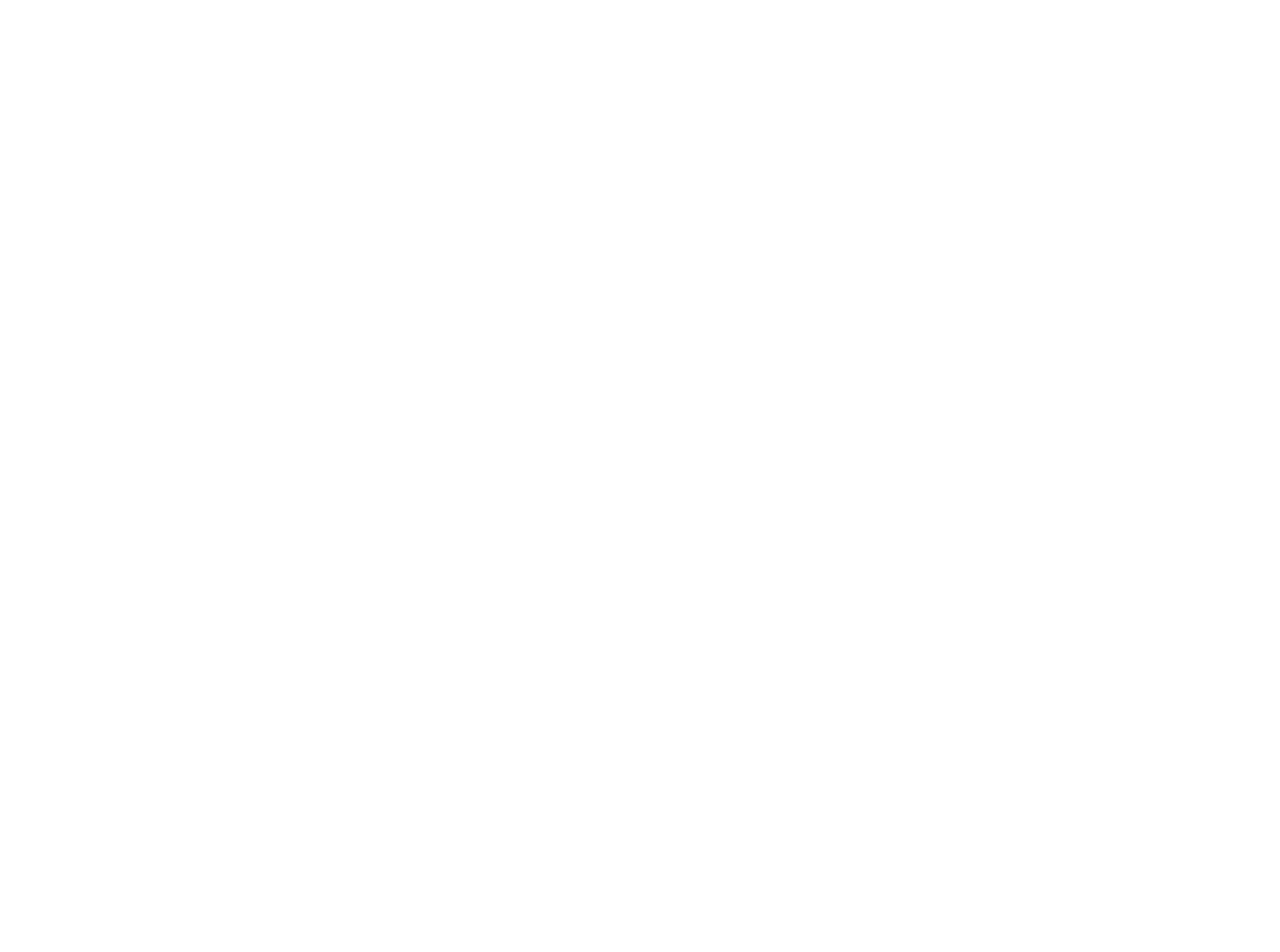
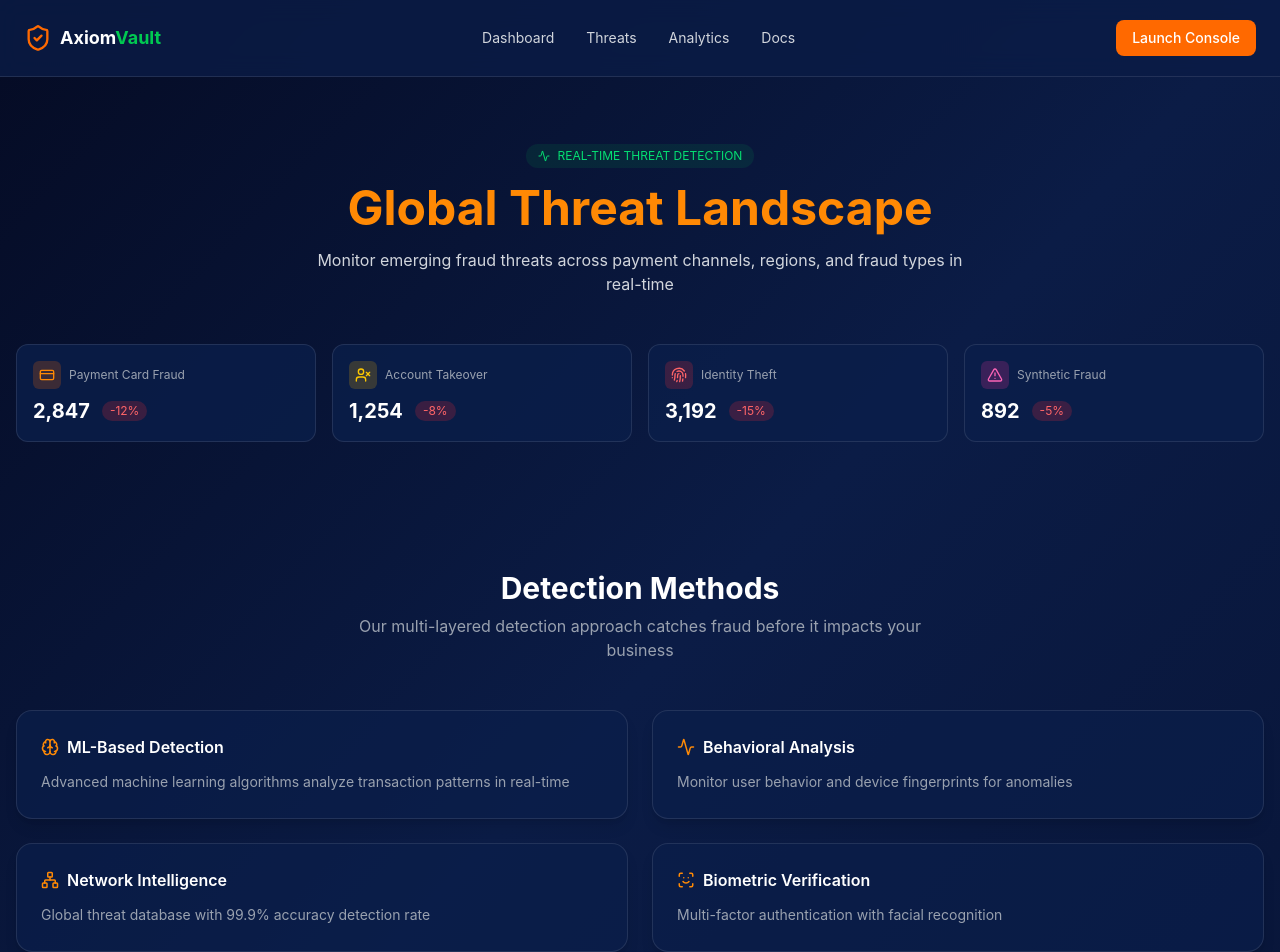
Before and after one commit to chikamso-cmd/AxiomVault, a React (Vite) app: page /threats in a window 1280 px wide. Before the commit this address had no page. Shown: the top 952 px of the page. Before the commit the page ends 800 px from the top, so only its background shows below. Built offline with nearby package versions, Linux system fonts and the light colour scheme.

Commit message:
added the threats and the analytics screen also made

```diff
--- a/src/App.jsx
+++ b/src/App.jsx
@@ -2,6 +2,8 @@
 import LandingPage from "./Pages/LandingPage";
 import Dashboard from "./Pages/Dashboard";
 import { BrowserRouter as Router, Routes, Route } from "react-router-dom";
+import Analytics from "./Pages/Analytics";
+import Threats from "./Pages/Threats";
 
 function App() {
   return (
@@ -9,6 +11,8 @@
       <Routes>
         <Route path="/" element={<LandingPage />} />
         <Route path="/dashboard" element={<Dashboard />} />
+        <Route path="/analytics" element={<Analytics />} />
+        <Route path="/threats" element={<Threats />} />
       </Routes>
     </Router>
   );
--- a/src/Pages/Analytics.jsx
+++ b/src/Pages/Analytics.jsx
@@ -1,6 +1,5 @@
 import React from "react";
 import {
-  Shield,
   BarChart2,
   Clock,
   TrendingUp,
@@ -8,32 +7,15 @@
   Globe,
   Smartphone,
 } from "lucide-react";
+import Nav from "../components/Nav";
+import { Stat, Insight } from "../components/ThreatsStats";
 
 export default function Analytics() {
   return (
     <div className="min-h-screen bg-gradient-to-br from-[#050B24] via-[#0B1C46] to-[#081436] text-white">
       {/* Navbar */}
-      <header className="max-w-7xl mx-auto px-4 py-5 flex items-center justify-between">
-        <div className="flex items-center gap-2 font-bold">
-          <Shield className="text-orange-500" />
-          FRAUDSHIELD
-        </div>
 
-        <nav className="hidden md:flex gap-8 text-sm text-gray-300">
-          <a href="#">Threats</a>
-          <a href="#" className="text-green-400">
-            Analytics
-          </a>
-          <a href="#">Docs</a>
-        </nav>
-
-        <div className="flex items-center gap-4">
-          <button className="text-sm text-gray-300">Sign In</button>
-          <button className="bg-orange-500 hover:bg-orange-600 transition px-4 py-2 rounded-lg text-sm font-medium">
-            Launch Console
-          </button>
-        </div>
-      </header>
+      <Nav />
 
       {/* Hero */}
       <section className="max-w-7xl mx-auto px-4 py-14 text-center">
@@ -143,48 +125,3 @@
 }
 
 /* Components */
-
-function Stat({ icon, title, value, change }) {
-  const positive = !change.startsWith("-");
-
-  return (
-    <div className="bg-[#0B1F4A]/80 border border-white/10 rounded-xl p-4 text-left">
-      <div className="flex items-center gap-2 text-xs text-gray-400 mb-1">
-        {icon}
-        {title}
-      </div>
-
-      <div className="flex items-center justify-between">
-        <p className="text-xl font-bold">{value}</p>
-        <span
-          className={`text-xs px-2 py-0.5 rounded-full ${
-            positive
-              ? "bg-green-500/20 text-green-400"
-              : "bg-red-500/20 text-red-400"
-          }`}
-        >
-          {change}
-        </span>
-      </div>
-    </div>
-  );
-}
-
-function Insight({ icon, title, subtitle, value, gradient }) {
-  return (
-    <div
-      className={`bg-gradient-to-r ${gradient} rounded-2xl p-[1px] shadow-lg`}
-    >
-      <div className="bg-[#081733] rounded-2xl p-5 h-full">
-        <div className="flex items-center gap-2 text-sm mb-3 text-white">
-          {icon}
-          <span className="font-semibold">{title}</span>
-        </div>
-
-        <p className="text-xs text-gray-300 mb-4">{subtitle}</p>
-
-        <p className="text-lg font-bold text-white">{value}</p>
-      </div>
-    </div>
-  );
-}
--- /dev/null
+++ b/src/Pages/Threats.jsx
@@ -0,0 +1,127 @@
+import React from "react";
+import {
+  CreditCard,
+  UserX,
+  Fingerprint,
+  AlertTriangle,
+  Brain,
+  Activity,
+  Network,
+  ScanFace,
+} from "lucide-react";
+import Nav from "../components/Nav";
+import {ThreatStat, Method} from "../components/ThreatsStats";
+
+export default function Threats() {
+  return (
+    <div className="min-h-screen bg-gradient-to-br from-[#050B24] via-[#0B1C46] to-[#081436] text-white pt-20">
+      {/* Navbar */}
+      <Nav />
+
+      {/* Hero */}
+      <section className="max-w-7xl mx-auto px-4 py-16 text-center">
+        <span className="inline-flex items-center gap-2 mb-4 px-3 py-1 text-xs rounded-full bg-green-500/10 text-green-400">
+          <Activity size={12} /> REAL-TIME THREAT DETECTION
+        </span>
+
+        <h1 className="text-3xl md:text-5xl font-bold text-orange-400 mb-4">
+          Global Threat Landscape
+        </h1>
+
+        <p className="max-w-2xl mx-auto text-gray-300 mb-12">
+          Monitor emerging fraud threats across payment channels, regions, and
+          fraud types in real-time
+        </p>
+
+        {/* Threat Stats */}
+        <div className="grid grid-cols-1 sm:grid-cols-2 lg:grid-cols-4 gap-4">
+          <ThreatStat
+            icon={<CreditCard size={16} />}
+            title="Payment Card Fraud"
+            value="2,847"
+            change="-12%"
+            color="orange"
+          />
+          <ThreatStat
+            icon={<UserX size={16} />}
+            title="Account Takeover"
+            value="1,254"
+            change="-8%"
+            color="yellow"
+          />
+          <ThreatStat
+            icon={<Fingerprint size={16} />}
+            title="Identity Theft"
+            value="3,192"
+            change="-15%"
+            color="red"
+          />
+          <ThreatStat
+            icon={<AlertTriangle size={16} />}
+            title="Synthetic Fraud"
+            value="892"
+            change="-5%"
+            color="pink"
+          />
+        </div>
+      </section>
+
+      {/* Detection Methods */}
+      <section className="max-w-7xl mx-auto px-4 py-16">
+        <div className="text-center mb-12">
+          <h2 className="text-2xl md:text-3xl font-bold mb-2">
+            Detection Methods
+          </h2>
+          <p className="text-gray-400 max-w-xl mx-auto">
+            Our multi-layered detection approach catches fraud before it impacts
+            your business
+          </p>
+        </div>
+
+        <div className="grid grid-cols-1 md:grid-cols-2 gap-6">
+          <Method
+            icon={<Brain size={18} />}
+            title="ML-Based Detection"
+            desc="Advanced machine learning algorithms analyze transaction patterns in real-time"
+          />
+          <Method
+            icon={<Activity size={18} />}
+            title="Behavioral Analysis"
+            desc="Monitor user behavior and device fingerprints for anomalies"
+          />
+          <Method
+            icon={<Network size={18} />}
+            title="Network Intelligence"
+            desc="Global threat database with 99.9% accuracy detection rate"
+          />
+          <Method
+            icon={<ScanFace size={18} />}
+            title="Biometric Verification"
+            desc="Multi-factor authentication with facial recognition"
+          />
+        </div>
+      </section>
+
+      {/* CTA */}
+      <section className="text-center py-16 px-4">
+        <h2 className="text-2xl md:text-3xl font-bold mb-3">
+          Start Protecting Your Business
+        </h2>
+        <p className="text-gray-400 max-w-xl mx-auto mb-8">
+          Join thousands of companies preventing fraud before it happens
+        </p>
+
+        <button className="bg-orange-500 hover:bg-orange-600 transition px-6 py-3 rounded-lg font-medium">
+          Launch Console →
+        </button>
+      </section>
+
+      {/* Footer */}
+      <footer className="border-t border-white/10 py-6 text-center text-xs text-gray-500">
+        © 2026 FraudShield. Enterprise Fraud Detection.
+      </footer>
+    </div>
+  );
+}
+
+/* Components */
--- a/src/components/Nav.jsx
+++ b/src/components/Nav.jsx
@@ -20,8 +20,8 @@
 
         <div className="hidden md:flex gap-8 text-sm text-gray-300">
           <Link to="/dashboard">Dashboard</Link>
-          <Link to="#">Threats</Link>
-          <Link to="#">Analytics</Link>
+          <Link to="/threats">Threats</Link>
+          <Link to="/analytics">Analytics</Link>
           <Link to="#">Docs</Link>
         </div>
 
@@ -54,10 +54,10 @@
             >
               Dashboard
             </Link>
-            <Link to="#" className="text-gray-300 hover:text-white transition">
+            <Link to="/threats" className="text-gray-300 hover:text-white transition">
               Threats
             </Link>
-            <Link to="#" className="text-gray-300 hover:text-white transition">
+            <Link to="/analytics" className="text-gray-300 hover:text-white transition">
               Analytics
             </Link>
             <Link to="#" className="text-gray-300 hover:text-white transition">
--- /dev/null
+++ b/src/components/ThreatsStats.jsx
@@ -0,0 +1,84 @@
+export const ThreatStat = ({ icon, title, value, change, color, children }) => {
+  const colors = {
+    orange: "text-orange-400 bg-orange-500/20",
+    yellow: "text-yellow-400 bg-yellow-500/20",
+    red: "text-red-400 bg-red-500/20",
+    pink: "text-pink-400 bg-pink-500/20",
+  };
+
+  return (
+    <div className="bg-[#0B1F4A]/80 border border-white/10 rounded-xl p-4 text-left">
+      <div className="flex items-center gap-2 text-xs text-gray-400 mb-2">
+        <span className={`p-1.5 rounded-md ${colors[color]}`}>{icon}</span>
+        {title}
+        {children}
+      </div>
+
+      <div className="flex items-center gap-3">
+        <p className="text-xl font-bold">{value}</p>
+        <span className="text-xs bg-red-500/20 text-red-400 px-2 py-0.5 rounded-full">
+          {change}
+        </span>
+      </div>
+    </div>
+  );
+};
+// new component for analytics Method
+export const Method = ({ icon, title, desc }) => {
+  return (
+    <div className="bg-[#0B1F4A]/70 border border-white/10 rounded-2xl p-6 shadow-lg">
+      <div className="flex items-center gap-2 mb-3 text-orange-400">
+        {icon}
+        <h3 className="font-semibold text-white">{title}</h3>
+      </div>
+
+      <p className="text-sm text-gray-400 leading-relaxed">{desc}</p>
+    </div>
+  );
+};
+
+export const Stat = ({ icon, title, value, change }) => {
+  const positive = !change.startsWith("-");
+
+  return (
+    <div className="bg-[#0B1F4A]/80 border border-white/10 rounded-xl p-4 text-left">
+      <div className="flex items-center gap-2 text-xs text-gray-400 mb-1">
+        {icon}
+        {title}
+      </div>
+
+      <div className="flex items-center justify-between">
+        <p className="text-xl font-bold">{value}</p>
+        <span
+          className={`text-xs px-2 py-0.5 rounded-full ${
+            positive
+              ? "bg-green-500/20 text-green-400"
+              : "bg-red-500/20 text-red-400"
+          }`}
+        >
+          {change}
+        </span>
+      </div>
+    </div>
+  );
+}
+
+// new component for analytics Insight
+export const Insight = ({ icon, title, subtitle, value, gradient }) => {
+  return (
+    <div
+      className={`bg-gradient-to-r ${gradient} rounded-2xl p-[1px] shadow-lg`}
+    >
+      <div className="bg-[#081733] rounded-2xl p-5 h-full">
+        <div className="flex items-center gap-2 text-sm mb-3 text-white">
+          {icon}
+          <span className="font-semibold">{title}</span>
+        </div>
+
+        <p className="text-xs text-gray-300 mb-4">{subtitle}</p>
+
+        <p className="text-lg font-bold text-white">{value}</p>
+      </div>
+    </div>
+  );
+}
```
Also changed, not shown: 1 other file (tests, documents, lock files or other folders).
